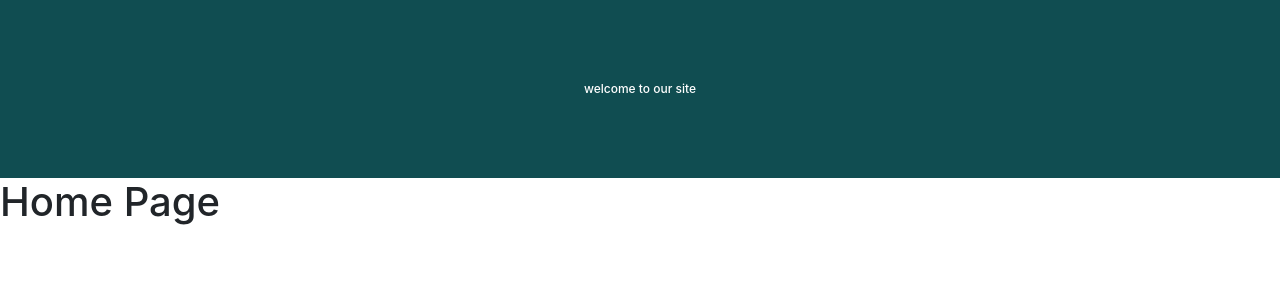
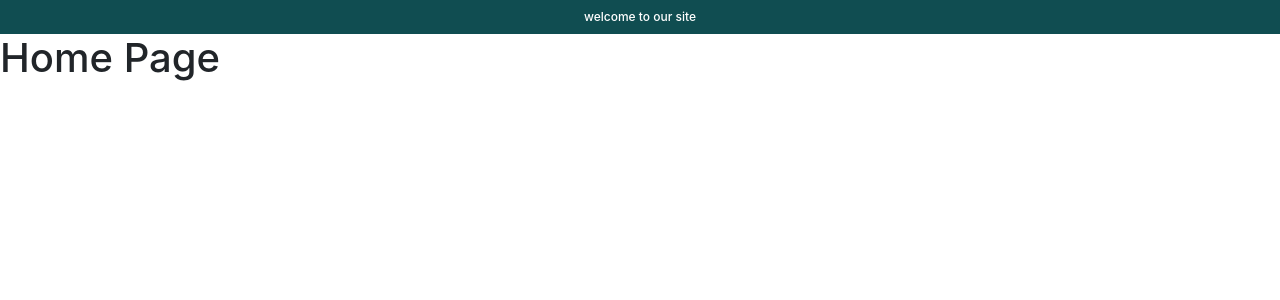
Before and after one commit to AshimaKamboj/E-commerce, a React (Create React App) app: page / in a window 1280 px wide. Shown: the top 300 px of the page. Built offline with nearby package versions, Linux system fonts and the light colour scheme.

Commit message:
changed css

```diff
--- a/src/App.css
+++ b/src/App.css
@@ -3,5 +3,5 @@
 
 body{font-family: "Lato",sans-serif; font-size:14px;}
 .bg-blue{background:#104d51;}
-.headerWrapper .top-strip{padding: 80px 0px;}
+.headerWrapper .top-strip{padding: 8px 0px;}
 .headerWrapper .top-strip p{color:#fff;font-size:12px;font-weight:500;}
```
